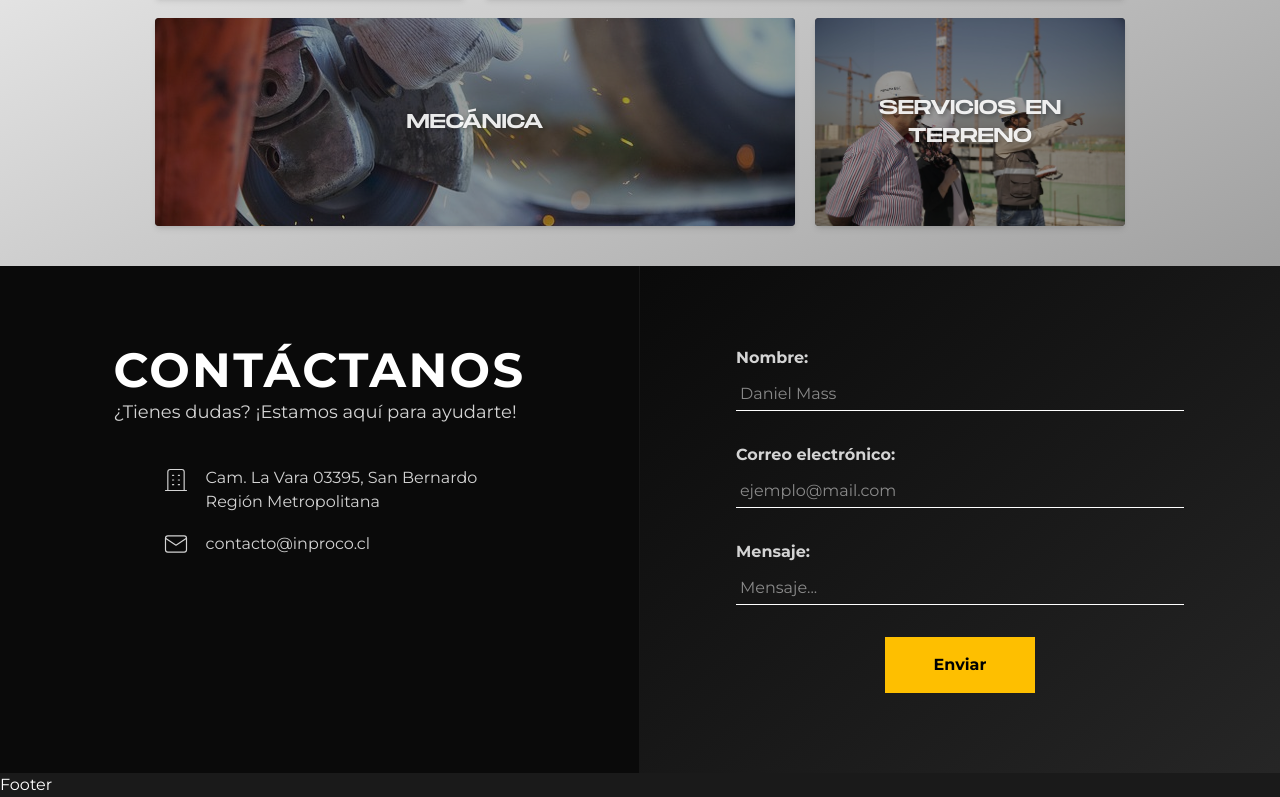
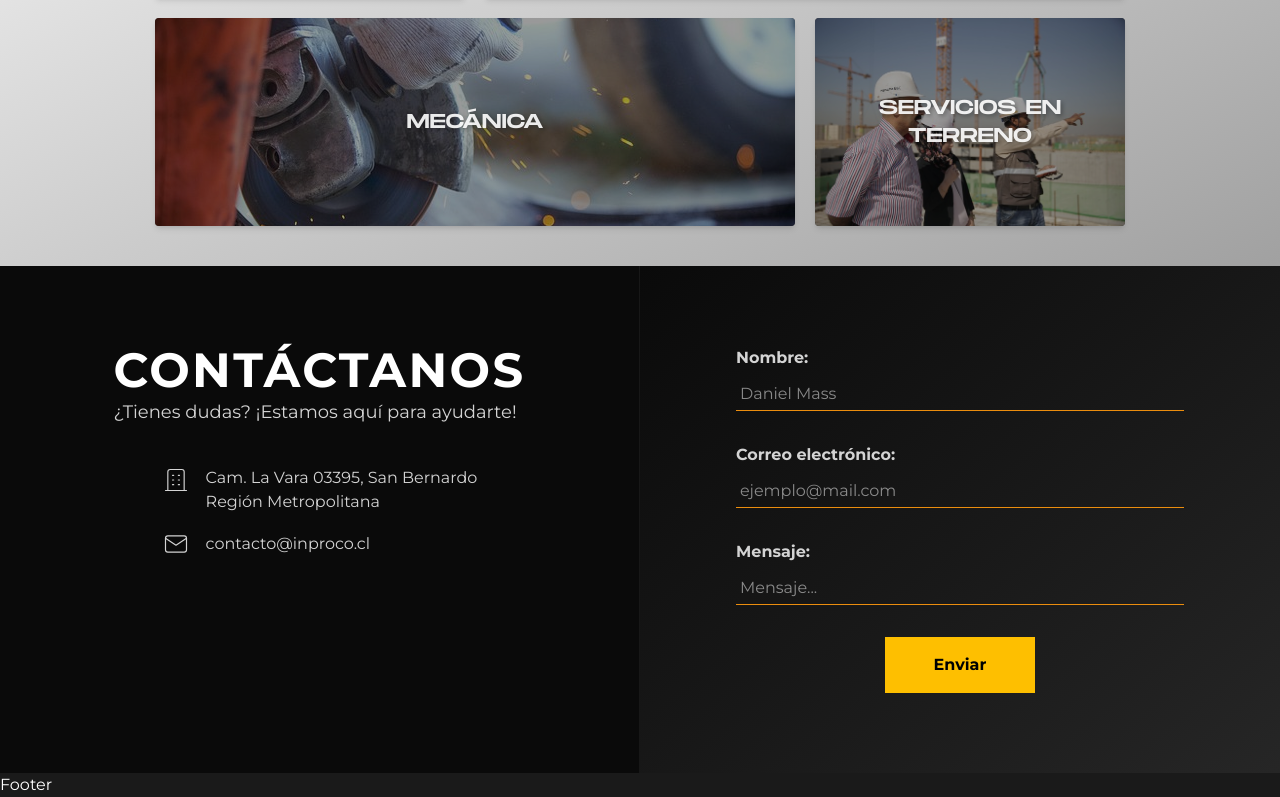
Before and after one commit to invvd/inproco.cl, a Next.js app: page / in a window 1280 px wide. Shown: the part 2549-3346 px from the top of the page. Built offline with nearby package versions, Linux system fonts and the light colour scheme.

Commit message:
changed underline color

```diff
--- a/src/app/components/FormInput.tsx
+++ b/src/app/components/FormInput.tsx
@@ -12,7 +12,7 @@ export const Input = ({ label, placeholder }: Props) => {
       <input
         type="text"
         placeholder={placeholder}
-        className="outline-none border-b border-white p-1"
+        className="outline-none border-b border-secondary p-1"
       />
     </label>
   );
--- a/src/app/components/FormInputTextArea.tsx
+++ b/src/app/components/FormInputTextArea.tsx
@@ -12,7 +12,7 @@ export const Input = ({ label, placeholder }: Props) => {
       <input
         type="text"
         placeholder={placeholder}
-        className="outline-none border-b border-white p-1"
+        className="outline-none border-b border-secondary p-1"
       />
     </label>
   );
```
